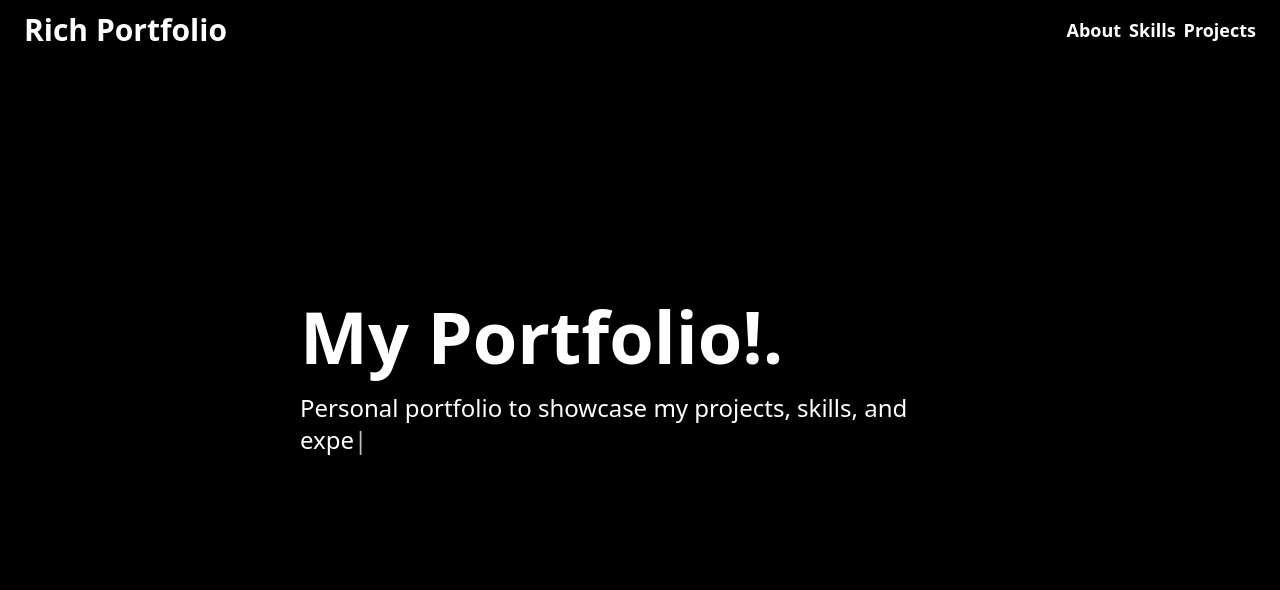
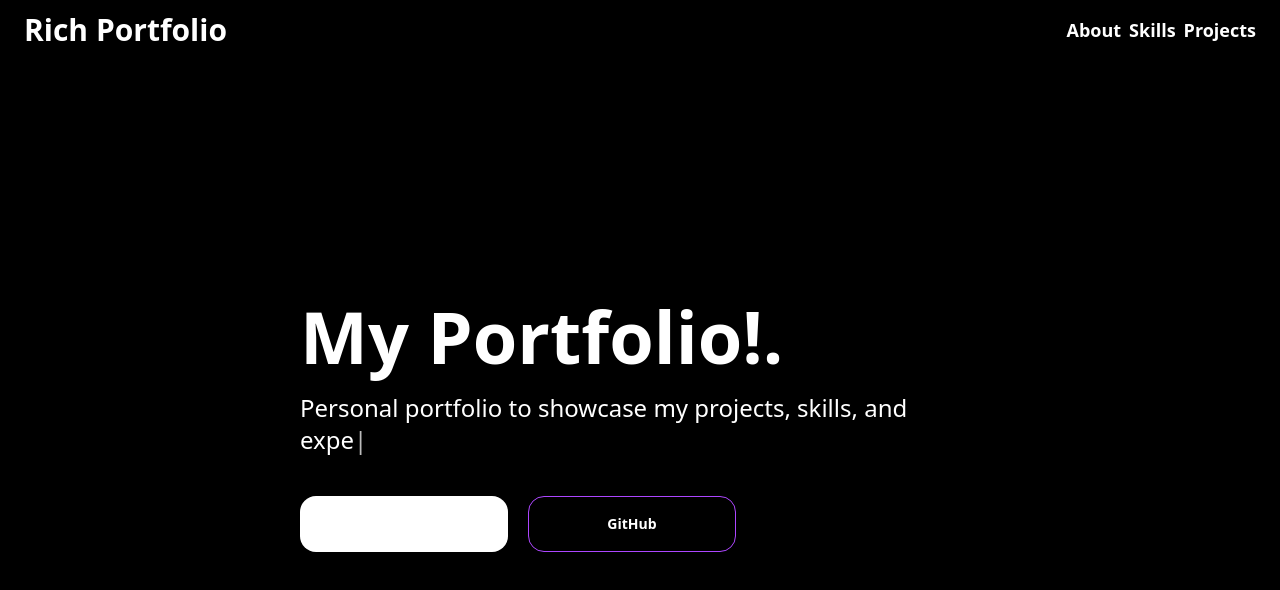
Before and after one commit to richglez/portfolio, a Next.js app: page / in a window 1280 px wide. Shown: the top 590 px of the page. Built offline with nearby package versions, Linux system fonts and the light colour scheme.

Commit message:
buttons in home page

```diff
--- a/src/app/page.tsx
+++ b/src/app/page.tsx
@@ -13,19 +13,21 @@ function HomePage() {
 
   // States
   const [displayedText, setDisplayedText] = useState(""); // Mostrar el texto en pantalla
-  const [isDeleting, setIsDeleting] = useState(false); // Condicional, para saber cuando esta escribiendo o no
+  const [isDeleting, setIsDeleting] = useState(false); // Condicional, para saber cuando esta borrando o no
   const [index, setIndex] = useState(0); // Posicion actual dentro del texto i
 
   useEffect(() => {
     let timeout: NodeJS.Timeout; // para limpiar
 
-    if (!isDeleting && index < text.length) { // si no estamos borrando y tampoco no llegamos al final del texto : escribimos
+    if (!isDeleting && index < text.length) {
+      // si no estamos borrando y tampoco no llegamos al final del texto : escribimos
       // TYPING
       timeout = setTimeout(() => {
-        setDisplayedText((prev) => prev + text[index]);
+        setDisplayedText((prev) => prev + text[index]); // escritura en pantalla
         setIndex((prev) => prev + 1);
       }, typingSpeed);
     } else if (isDeleting && index > 0) {
+      // si estamos borrando y aun hay letras por borrar
       // DELETING
       timeout = setTimeout(() => {
         setDisplayedText((prev) => prev.slice(0, -1));
@@ -37,6 +39,7 @@ function HomePage() {
         setIsDeleting(true);
       }, pauseAfterTyping);
     } else if (isDeleting && index === 0) {
+      // aqui ya se borraron todas las letras
       // PAUSE BEFORE RESTART (🔥 FIX)
       timeout = setTimeout(() => {
         setIsDeleting(false);
@@ -54,6 +57,20 @@ function HomePage() {
           {displayedText}
           <span className="animate-pulse">|</span>
         </p>
+        <div className="buttons flex gap-5 mt-10">
+          <button
+            type="button"
+            className=" bg-white dark:text-black no-underline space-x-2 group cursor-pointer relative hover:shadow-2xl transition duration-200 shadow-gray-200 p-px font-semibold text-white px-4 py-2 h-14 w-full items-center justify-center rounded-2xl text-center text-sm sm:w-52"
+          >
+            Get Started
+          </button>
+          <button
+            type="button"
+            className="border border-purple-500  bg-black dark:text-white no-underline flex space-x-2 group cursor-pointer relative hover:shadow-2xl transition duration-200 shadow-purple-900 p-px font-semibold text-white px-4 py-2 h-14 w-full items-center justify-center rounded-2xl text-center text-sm sm:w-52"
+          >
+            GitHub
+          </button>
+        </div>
       </div>
     </main>
   );
```
Also changed, not shown: src/app/about/page.jsx (added).
